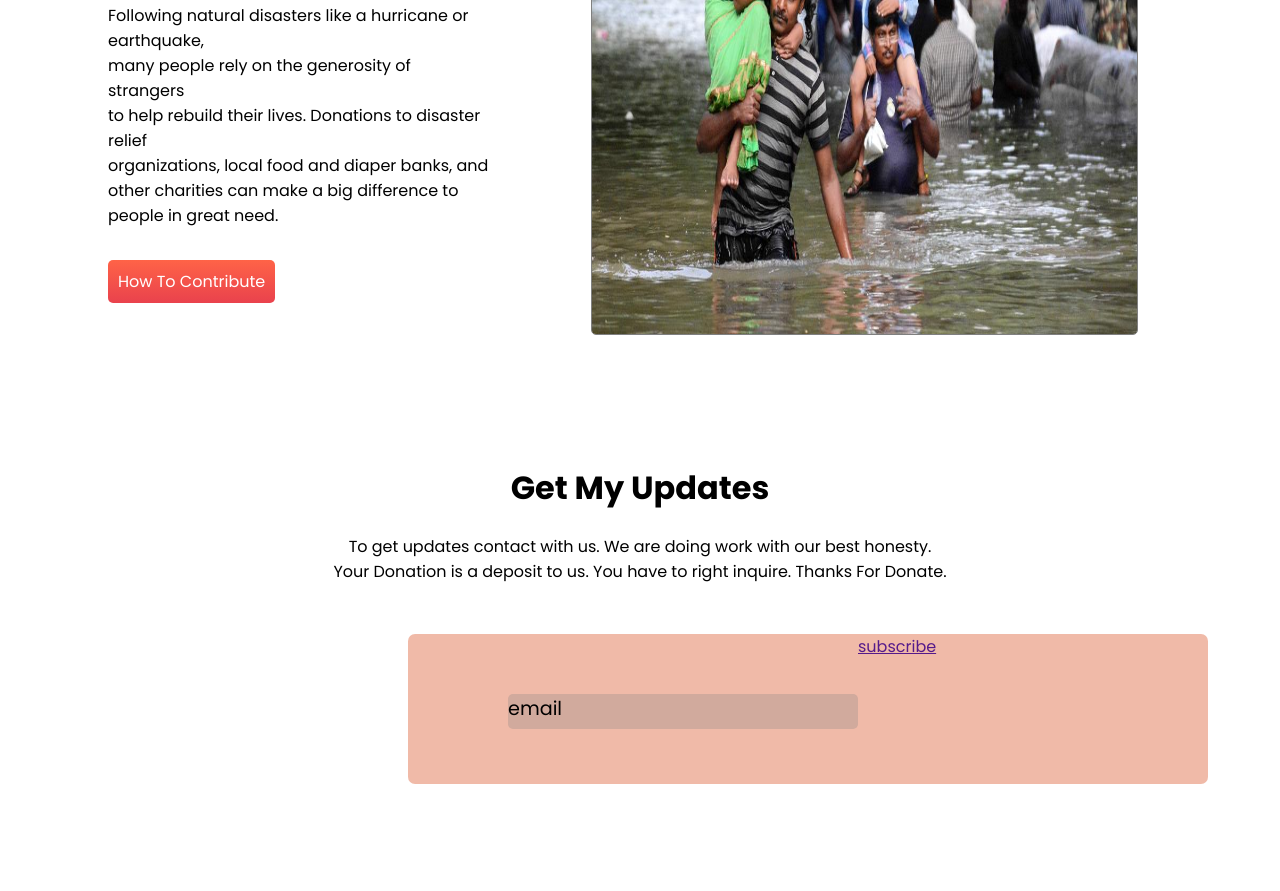
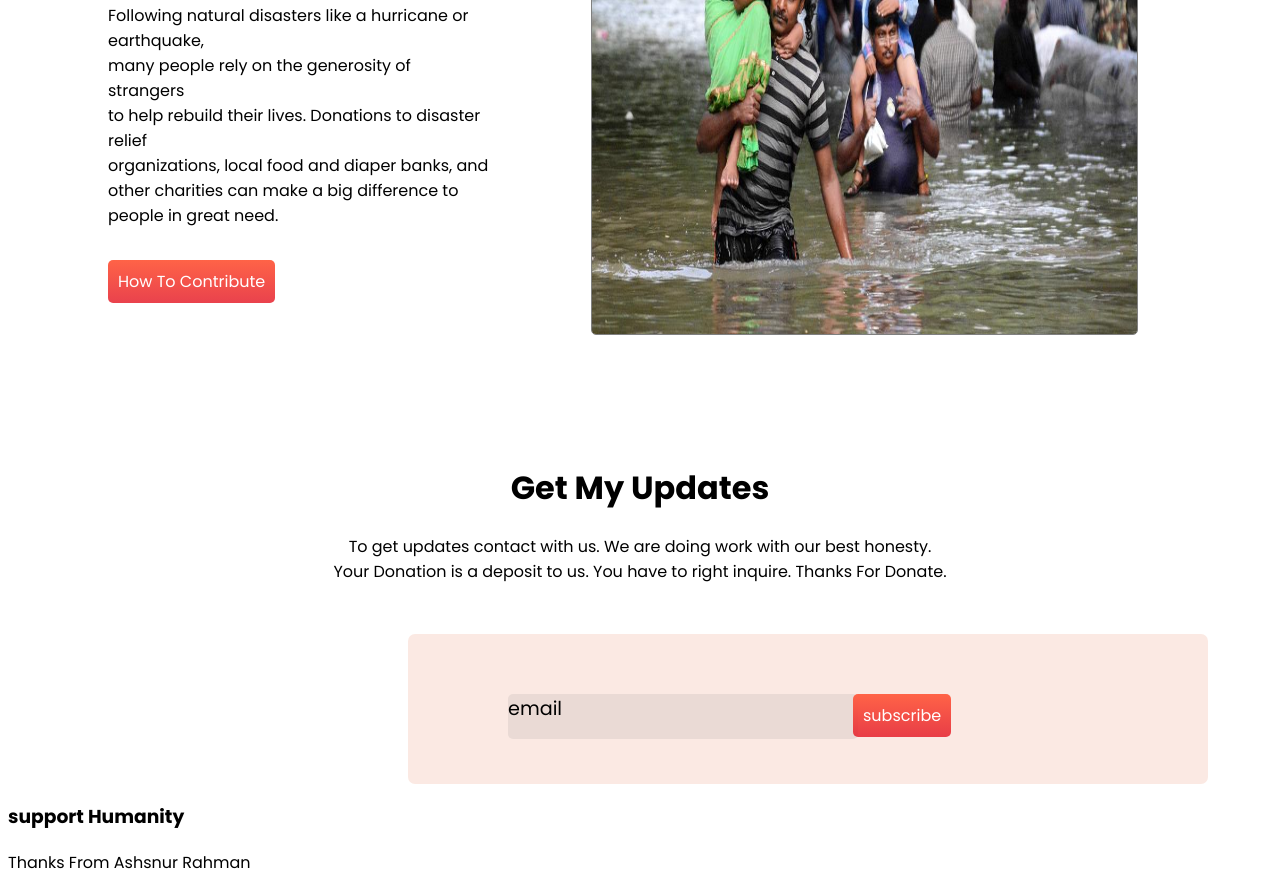
Before and after one commit to ashanur28/Donate-today, a plain HTML site: page index.html in a window 1280 px wide. Shown: the part 2080-2971 px from the top of the page. Before the commit the page ends 2872 px from the top, so only its background shows below. Drawn offline with Linux system fonts and the light colour scheme; a web font is replaced by a local one.

Commit message:
9thcommit

```diff
--- a/index.html
+++ b/index.html
@@ -144,10 +144,15 @@
         <div class="mail">
             <form action="email">email</form>
         </div>
-        <div class="sub">
-            <a href="">subscribe</a>
+        <div class="linkup">
+            <a class="link" target="_blank" href="https://www.google.com/?gws_rd=ssl">subscribe</a>
         </div>
     </section>
+
+    <div class="footer">
+        <h3>support Humanity</h3>
+        <p>Thanks From Ashsnur Rahman</p>
+    </div>
 
 
 </body>
--- a/style.css
+++ b/style.css
@@ -160,7 +160,7 @@ body {
 
 .email {
     display: flex;
-    background-color: rgba(233, 150, 122, 0.655);
+    background-color: rgba(233, 150, 122, 0.212);
     height: 150px;
     width: 800px;
     margin-left: 400px;
@@ -170,7 +170,7 @@ body {
 }
 
 .email2 {
-    color: rgba(128, 128, 128, 0.696);
+    color: rgba(128, 128, 128, 0.158);
     padding-top: 35px;
     border-width: 10px;
     text-align: center;
@@ -178,14 +178,20 @@ body {
 }
 
 .mail {
-    background-color: rgba(128, 128, 128, 0.282);
+    background-color: rgba(128, 128, 128, 0.14);
     margin-top: 60px;
     margin-bottom: 5px;
     margin-left: 100px;
-    height: 35px;
+    height: 45px;
     width: 350px;
     border: 0px solid red;
     border-radius: 5px;
     font-size: larger;
     border-left: 10px;
 }
+
+.linkup {
+    margin-top: 69px;
+    margin-bottom: 5px;
+    margin-left: -5px;
+}
```
